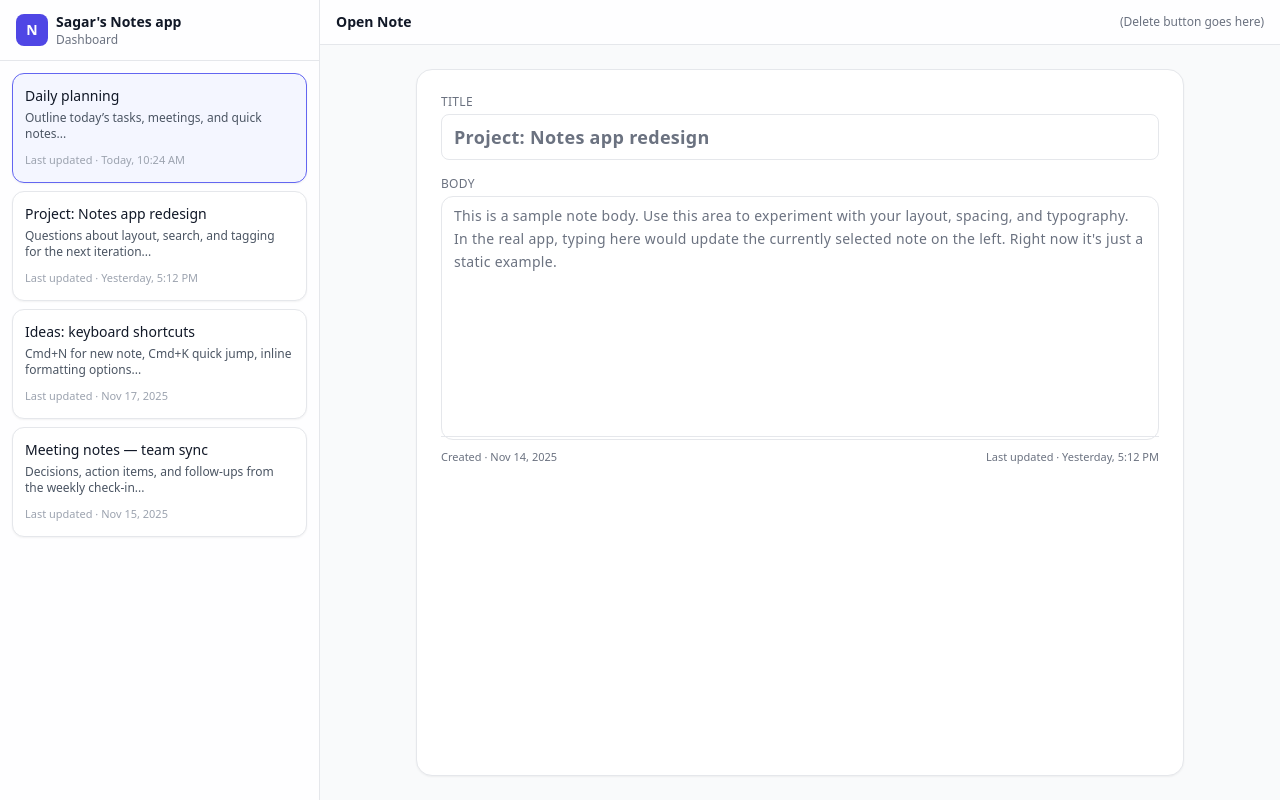
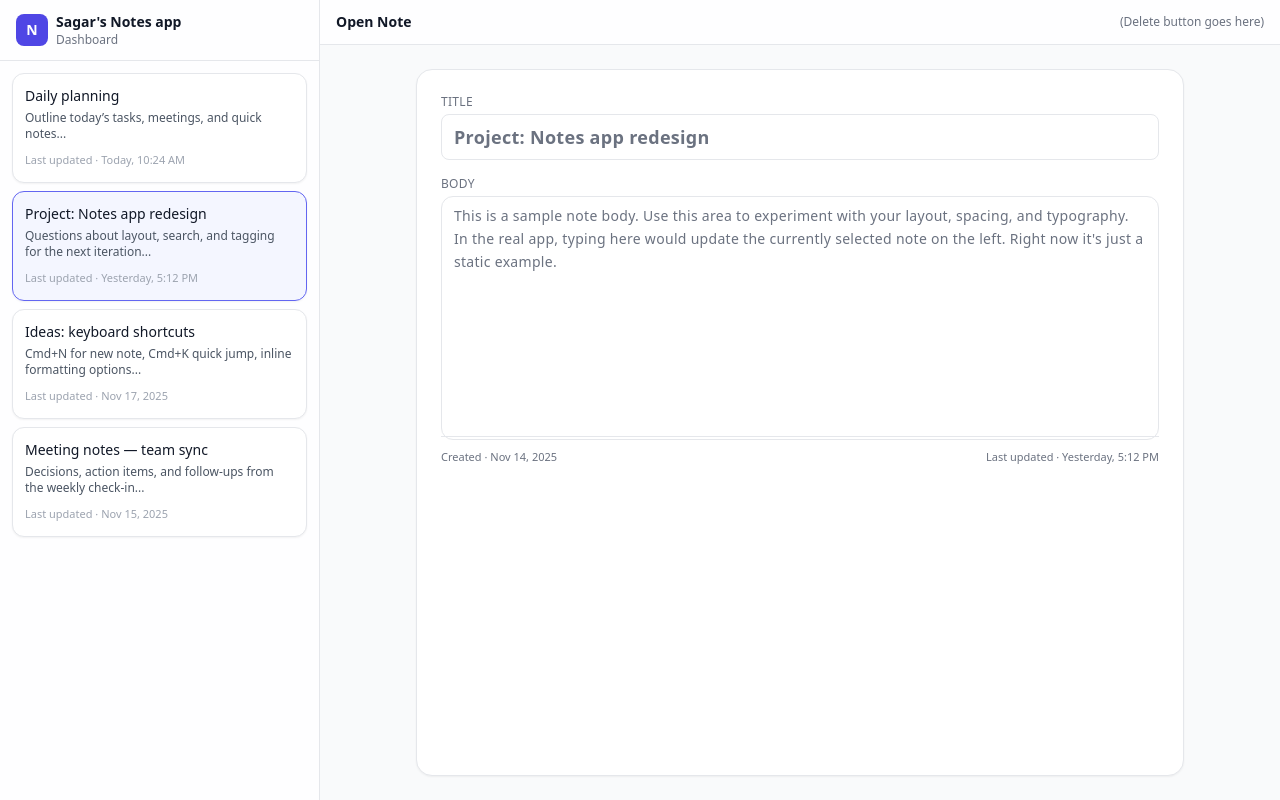
Before and after one commit to SagarPurohit-Codal/notes-reacts-app, a React app: page / in a window 1280 px wide. Built offline with nearby package versions, Linux system fonts and the light colour scheme; the HTML template or start-up script is replaced by a standard one.

Commit message:
create components for static dashboard to split dashboard

```diff
--- /dev/null
+++ b/src/components/NoteEditor.jsx
@@ -0,0 +1,61 @@
+import React from "react";
+
+/**
+ * NoteEditor
+ *
+ * Right-hand side of the dashboard. Shows:
+ * - Top header for the open note (delete button placeholder)
+ * - Open note
+ *
+*/
+export default function NoteEditor({ note }) {
+  if (!note) {
+    return (
+      <main className="flex min-w-0 flex-1 items-center justify-center text-sm text-gray-500">
+        No note selected.
+      </main>
+    );
+  }
+
+  return (
+    <main className="flex min-w-0 flex-1 flex-col">
+      {/* Top bar for current note */}
+      <header className="flex items-center justify-between border-b bg-white/90 px-4 py-3">
+        <div>
+          <h1 className="text-sm font-semibold text-gray-900">Open Note</h1>
+        </div>
+        <div className="hidden text-xs text-gray-500 sm:block">
+          (Delete button goes here)
+        </div>
+      </header>
+
+      {/* Editable area (visual only for now) */}
+      <section className="flex-1 overflow-y-auto p-4 sm:p-6">
+        <div className="mx-auto flex h-full max-w-3xl flex-col rounded-2xl border bg-white p-4 shadow-sm sm:p-6">
+          <label className="text-xs font-medium uppercase tracking-wide text-gray-500">
+            Title
+            <input
+              className="mt-1 w-full rounded-lg border px-3 py-2 text-lg bg-white font-semibold outline-none focus:ring-2 focus:ring-indigo-500"
+              placeholder="Example: Product planning notes"
+              defaultValue={note.title}
+            />
+          </label>
+
+          <label className="mt-4 text-xs font-medium uppercase tracking-wide text-gray-500">
+            Body
+            <textarea
+              className="mt-1 h-full min-h-[220px] w-full resize-none rounded-xl bg-white border px-3 py-2 text-sm leading-relaxed outline-none focus:ring-2 focus:ring-indigo-500"
+              placeholder="Type your notes here (this is just a mock editor, no save logic yet)."
+              defaultValue={note.body}
+            />
+          </label>
+
+          <div className="mt-4 flex items-center justify-between border-t pt-3 text-[11px] text-gray-500">
+            <span>Created · {note.created}</span>
+            <span>Last updated · {note.updated}</span>
+          </div>
+        </div>
+      </section>
+    </main>
+  );
+}
--- /dev/null
+++ b/src/components/NotesSidebar.jsx
@@ -0,0 +1,58 @@
+import React from "react";
+
+/**
+ * NotesSidebar
+ *
+ * Left-hand side of the dashboard. Shows:
+ * - Small header with app name
+ * - List of notes
+ *
+ * For now this is "dumb" UI: it just receives notes + selectedNoteId
+ * and displays them. It does NOT manage any state by itself.
+ */
+export default function NotesSidebar({ notes, selectedNoteId }) {
+  return (
+    <aside className="flex w-80 shrink-0 flex-col border-r bg-white/90">
+      {/* Header */}
+      <div className="flex items-center gap-2 border-b px-4 py-3">
+        <div className="flex h-8 w-8 items-center justify-center rounded-lg bg-indigo-600 text-white text-sm font-semibold">
+          N
+        </div>
+        <div>
+          <div className="text-sm font-semibold">Sagar&apos;s Notes app</div>
+          <div className="text-xs text-gray-500">Dashboard</div>
+        </div>
+      </div>
+
+      {/* Notes list */}
+      <div className="flex-1 overflow-y-auto px-3 py-3 space-y-2">
+        {notes.map((note) => {
+          const isActive = note.id === selectedNoteId;
+
+          return (
+            <div
+              key={note.id}
+              className={[
+                "flex flex-col rounded-xl border p-3 text-sm shadow-sm",
+                "transition-colors",
+                isActive
+                  ? "border-indigo-500 bg-indigo-50/60"
+                  : "border-gray-200 bg-white hover:bg-gray-50 cursor-default",
+              ].join(" ")}
+            >
+              <div className="flex items-center gap-2">
+                <span className="truncate font-medium">{note.title}</span>
+              </div>
+              <p className="mt-1 line-clamp-2 text-xs text-gray-600">
+                {note.preview}
+              </p>
+              <div className="mt-2 text-[11px] text-gray-400">
+                Last updated · {note.updated}
+              </div>
+            </div>
+          );
+        })}
+      </div>
+    </aside>
+  );
+}
--- a/src/dashboard.jsx
+++ b/src/dashboard.jsx
@@ -1,121 +1,18 @@
+// src/dashboard.jsx
 import React from "react";
+import NotesSidebar from "./components/NotesSidebar";
+import NoteEditor from "./components/NoteEditor";
+import { mockNotes, mockOpenNote } from "./data/mockNotes";
 
 export default function Dashboard() {
+  // For now, we pretend note with id "2" is selected.
+  // A later commit will use useState for selection.
+  const selectedNoteId = mockOpenNote.id;
+
   return (
     <div className="flex h-screen w-full bg-gray-50 text-gray-900">
-      {/* Left: Notes list */}
-      <aside className="flex w-80 shrink-0 flex-col border-r bg-white/90">
-        {/* Header */}
-        <div className="flex items-center gap-2 border-b px-4 py-3">
-          <div className="flex h-8 w-8 items-center justify-center rounded-lg bg-indigo-600 text-white text-sm font-semibold">
-            N
-          </div>
-          <div>
-            <div className="text-sm font-semibold">Sagar's Notes app</div>
-            <div className="text-xs text-gray-500">Dashboard</div>
-          </div>
-        </div>
-
-        {/* Notes list (static) */}
-        <div className="flex-1 overflow-y-auto px-3 py-3 space-y-2">
-          {mockNotes.map((note, index) => (
-            <div
-              key={note.id}
-              className={`flex cursor-default flex-col rounded-xl border p-3 text-sm shadow-sm ${
-                index === 0 ? "border-indigo-500 bg-indigo-50/60" : "border-gray-200 bg-white hover:bg-gray-50"
-              }`}
-            >
-              <div className="flex items-center gap-2">
-                <span className="truncate font-medium">{note.title}</span>
-              </div>
-              <p className="mt-1 line-clamp-2 text-xs text-gray-600">
-                {note.preview}
-              </p>
-              <div className="mt-2 text-[11px] text-gray-400">Last updated · {note.updated}</div>
-            </div>
-          ))}
-        </div>
-      </aside>
-
-      {/* Right: Open note */}
-      <main className="flex min-w-0 flex-1 flex-col">
-        {/* Top bar for current note */}
-        <header className="flex items-center justify-between border-b bg-white/90 px-4 py-3">
-          <div>
-            <h1 className="text-sm font-semibold text-gray-900">Open Note</h1>
-          </div>
-          <div className="hidden text-xs text-gray-500 sm:block">
-            (Delete button goes here)
-          </div>
-        </header>
-
-        {/* Editable area (visual only) */}
-        <section className="flex-1 overflow-y-auto p-4 sm:p-6">
-          <div className="mx-auto flex h-full max-w-3xl flex-col rounded-2xl border bg-white p-4 shadow-sm sm:p-6">
-            <label className="text-xs font-medium uppercase tracking-wide text-gray-500">
-              Title
-              <input
-                className="mt-1 w-full rounded-lg border px-3 py-2 text-lg bg-white font-semibold outline-none focus:ring-2 focus:ring-indigo-500"
-                placeholder="Example: Product planning notes"
-                defaultValue={mockOpenNote.title}
-              />
-            </label>
-
-            <label className="mt-4 text-xs font-medium uppercase tracking-wide text-gray-500">
-              Body
-              <textarea
-                className="mt-1 h-full min-h-[220px] w-full resize-none rounded-xl bg-white border px-3 py-2 text-sm leading-relaxed outline-none focus:ring-2 focus:ring-indigo-500"
-                placeholder="Type your notes here (this is just a mock editor, no save logic yet)."
-                defaultValue={mockOpenNote.body}
-              />
-            </label>
-
-            <div className="mt-4 flex items-center justify-between border-t pt-3 text-[11px] text-gray-500">
-              <span>Created · {mockOpenNote.created}</span>
-              <span>Last updated · {mockOpenNote.updated}</span>
-            </div>
-          </div>
-        </section>
-      </main>
+      <NotesSidebar notes={mockNotes} selectedNoteId={selectedNoteId} />
+      <NoteEditor note={mockOpenNote} />
     </div>
   );
 }
-
-// ---------------------------------------------------------------------------
-// Static mock data for the dashboard (no behavior / no state)
-// ---------------------------------------------------------------------------
-const mockNotes = [
-  {
-    id: "1",
-    title: "Daily planning ",
-    preview: "Outline today’s tasks, meetings, and quick notes...",
-    updated: "Today, 10:24 AM",
-  },
-  {
-    id: "2",
-    title: "Project: Notes app redesign",
-    preview: "Questions about layout, search, and tagging for the next iteration...",
-    updated: "Yesterday, 5:12 PM",
-  },
-  {
-    id: "3",
-    title: "Ideas: keyboard shortcuts",
-    preview: "Cmd+N for new note, Cmd+K quick jump, inline formatting options...",
-    updated: "Nov 17, 2025",
-  },
-  {
-    id: "4",
-    title: "Meeting notes — team sync",
-    preview: "Decisions, action items, and follow-ups from the weekly check-in...",
-    updated: "Nov 15, 2025",
-  },
-];
-
-const mockOpenNote = {
-  title: "Project: Notes app redesign",
-  body:
-    "This is a sample note body. Use this area to experiment with your layout, spacing, and typography. " +
-    "In the real app, typing here would update the currently selected note on the left. Right now it's just a static example.",
-  created: "Nov 14, 2025",
-  updated: "Yesterday, 5:12 PM",
-};
--- /dev/null
+++ b/src/data/mockNotes.js
@@ -0,0 +1,38 @@
+export const mockNotes = [
+    {
+      id: "1",
+      title: "Daily planning ",
+      preview: "Outline today’s tasks, meetings, and quick notes...",
+      updated: "Today, 10:24 AM",
+    },
+    {
+      id: "2",
+      title: "Project: Notes app redesign",
+      preview: "Questions about layout, search, and tagging for the next iteration...",
+      updated: "Yesterday, 5:12 PM",
+    },
+    {
+      id: "3",
+      title: "Ideas: keyboard shortcuts",
+      preview:
+        "Cmd+N for new note, Cmd+K quick jump, inline formatting options...",
+      updated: "Nov 17, 2025",
+    },
+    {
+      id: "4",
+      title: "Meeting notes — team sync",
+      preview:
+        "Decisions, action items, and follow-ups from the weekly check-in...",
+      updated: "Nov 15, 2025",
+    },
+  ];
+
+  export const mockOpenNote = {
+    id: "2",
+    title: "Project: Notes app redesign",
+    body:
+      "This is a sample note body. Use this area to experiment with your layout, spacing, and typography. " +
+      "In the real app, typing here would update the currently selected note on the left. Right now it's just a static example.",
+    created: "Nov 14, 2025",
+    updated: "Yesterday, 5:12 PM",
+  };
```
